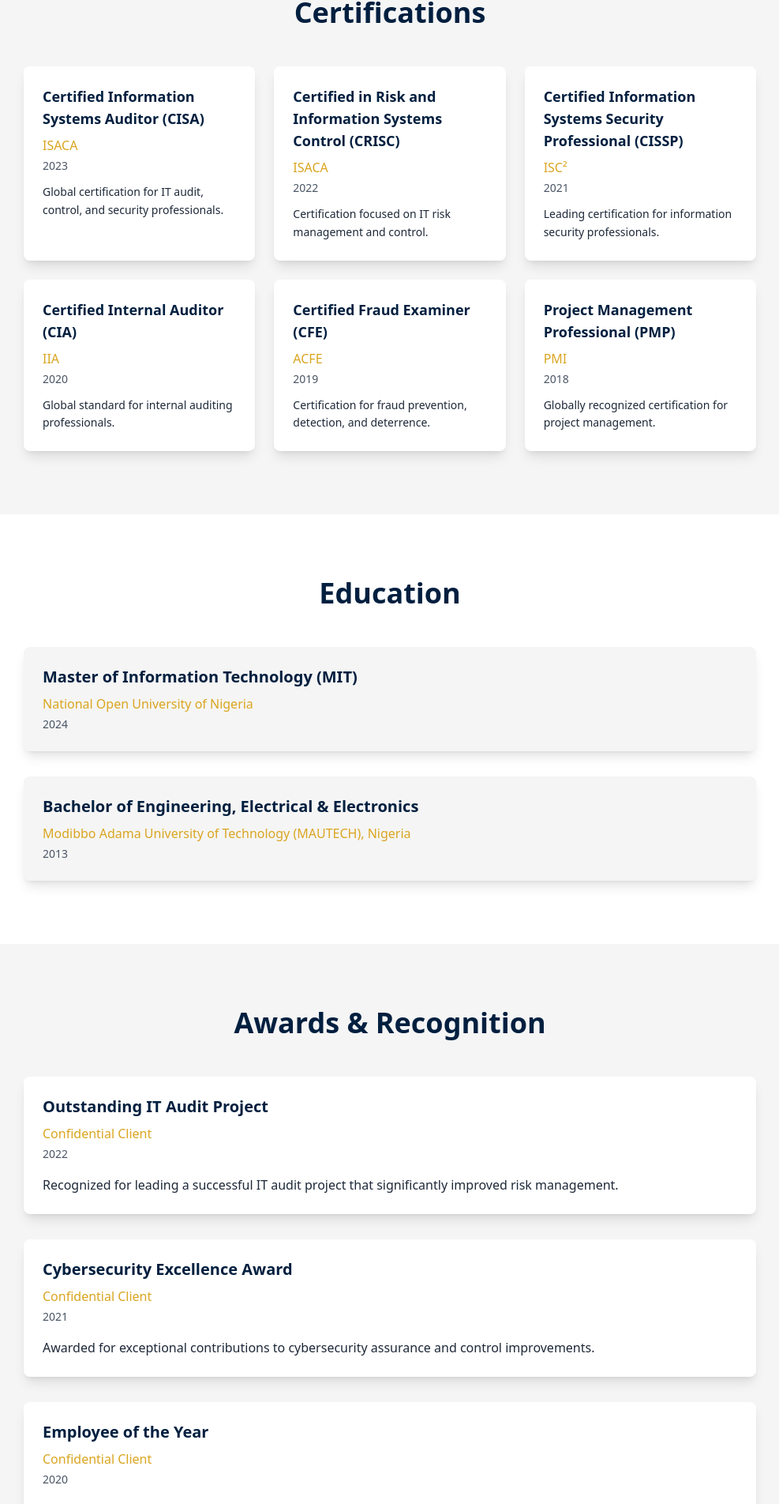
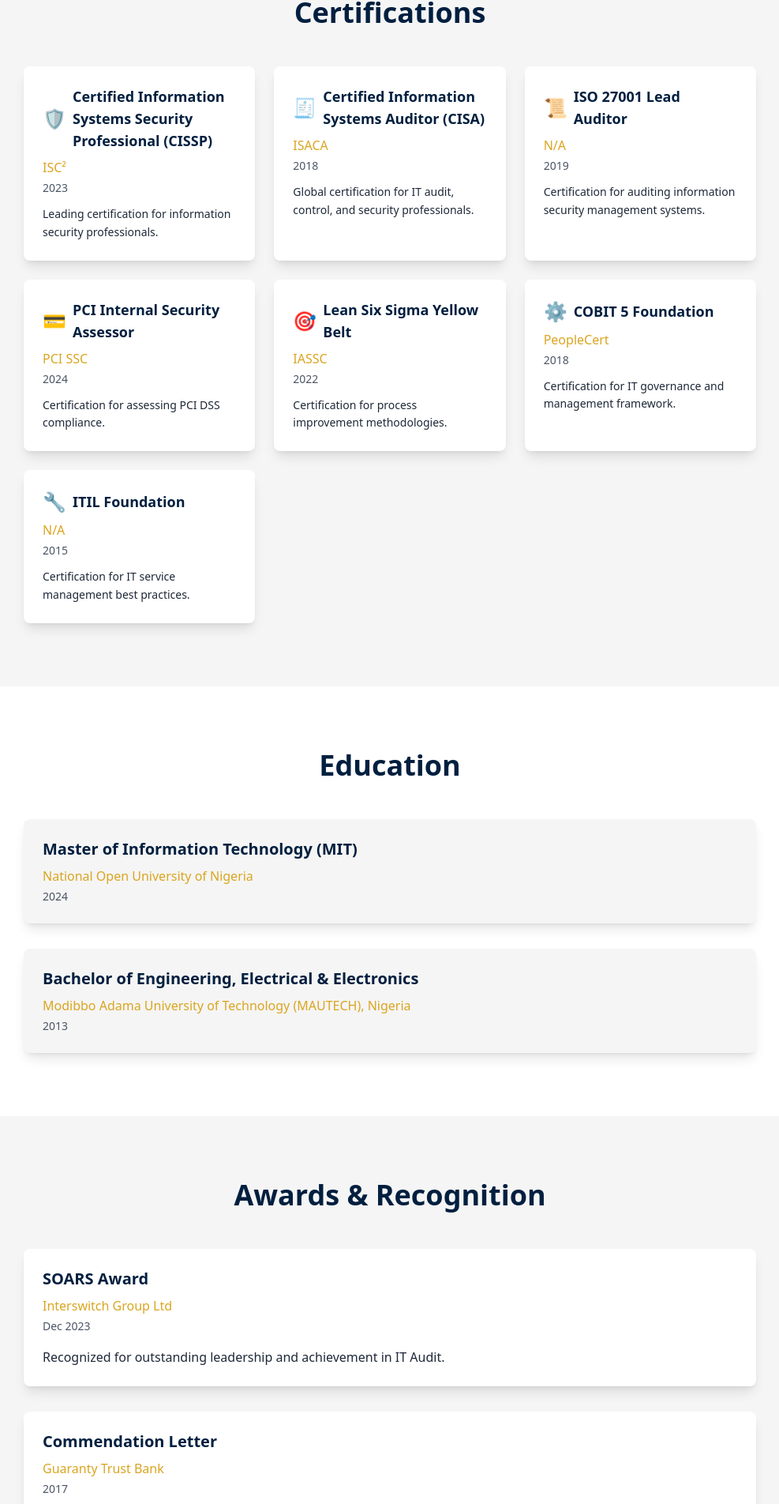
Before and after one commit to samkiel488/Emmanuel-Ilesanmi_Portfolio, a Next.js app: page / in a window 1280 px wide. Shown: the part 4770-6674 px from the top of the page at 79% size, without its empty margins (146-1133 px from the left). Built offline with nearby package versions, Linux system fonts and the light colour scheme.

Commit message:
`feat: Update Awards and Certifications components with new data and icons`

```diff
--- a/src/components/Awards.tsx
+++ b/src/components/Awards.tsx
@@ -5,22 +5,22 @@
 const Awards = () => {
   const awards = [
     {
-      title: "Outstanding IT Audit Project",
-      issuer: "Confidential Client",
-      year: "2022",
-      description: "Recognized for leading a successful IT audit project that significantly improved risk management."
+      title: "SOARS Award",
+      issuer: "Interswitch Group Ltd",
+      year: "Dec 2023",
+      description: "Recognized for outstanding leadership and achievement in IT Audit."
     },
     {
-      title: "Cybersecurity Excellence Award",
-      issuer: "Confidential Client",
-      year: "2021",
-      description: "Awarded for exceptional contributions to cybersecurity assurance and control improvements."
+      title: "Commendation Letter",
+      issuer: "Guaranty Trust Bank",
+      year: "2017",
+      description: "Acknowledged for successful Data Centre Migration project."
     },
     {
-      title: "Employee of the Year",
-      issuer: "Confidential Client",
-      year: "2020",
-      description: "Honored for outstanding performance and dedication to IT audit and risk management."
+      title: "Memberships",
+      issuer: "",
+      year: "",
+      description: "ISC² | ISACA | Institute of Internal Auditors (Lagos & Atlantic Canada Chapters)"
     }
   ];
 
--- a/src/components/Certifications.tsx
+++ b/src/components/Certifications.tsx
@@ -5,40 +5,53 @@
 const Certifications = () => {
   const certifications = [
     {
+      name: "Certified Information Systems Security Professional (CISSP)",
+      issuer: "ISC²",
+      year: "2023",
+      icon: "🛡️",
+      description: "Leading certification for information security professionals."
+    },
+    {
       name: "Certified Information Systems Auditor (CISA)",
       issuer: "ISACA",
-      year: "2023",
+      year: "2018",
+      icon: "🧾",
       description: "Global certification for IT audit, control, and security professionals."
     },
     {
-      name: "Certified in Risk and Information Systems Control (CRISC)",
-      issuer: "ISACA",
-      year: "2022",
-      description: "Certification focused on IT risk management and control."
+      name: "ISO 27001 Lead Auditor",
+      issuer: "N/A",
+      year: "2019",
+      icon: "📜",
+      description: "Certification for auditing information security management systems."
     },
     {
-      name: "Certified Information Systems Security Professional (CISSP)",
-      issuer: "ISC²",
-      year: "2021",
-      description: "Leading certification for information security professionals."
+      name: "PCI Internal Security Assessor",
+      issuer: "PCI SSC",
+      year: "2024",
+      icon: "💳",
+      description: "Certification for assessing PCI DSS compliance."
     },
     {
-      name: "Certified Internal Auditor (CIA)",
-      issuer: "IIA",
-      year: "2020",
-      description: "Global standard for internal auditing professionals."
+      name: "Lean Six Sigma Yellow Belt",
+      issuer: "IASSC",
+      year: "2022",
+      icon: "🎯",
+      description: "Certification for process improvement methodologies."
     },
     {
-      name: "Certified Fraud Examiner (CFE)",
-      issuer: "ACFE",
-      year: "2019",
-      description: "Certification for fraud prevention, detection, and deterrence."
+      name: "COBIT 5 Foundation",
+      issuer: "PeopleCert",
+      year: "2018",
+      icon: "⚙️",
+      description: "Certification for IT governance and management framework."
     },
     {
-      name: "Project Management Professional (PMP)",
-      issuer: "PMI",
-      year: "2018",
-      description: "Globally recognized certification for project management."
+      name: "ITIL Foundation",
+      issuer: "N/A",
+      year: "2015",
+      icon: "🔧",
+      description: "Certification for IT service management best practices."
     }
   ];
 
@@ -63,7 +76,10 @@
               viewport={{ once: true }}
               className="bg-white dark:bg-gray-800 p-6 rounded-lg shadow-lg hover:shadow-xl transition-all duration-300 hover:scale-105"
             >
-              <h3 className="text-lg font-semibold text-primary dark:text-accent mb-2">{cert.name}</h3>
+              <div className="flex items-center mb-2">
+                <span className="text-2xl mr-2">{cert.icon}</span>
+                <h3 className="text-lg font-semibold text-primary dark:text-accent">{cert.name}</h3>
+              </div>
               <p className="text-accent font-medium mb-1">{cert.issuer}</p>
               <p className="text-sm text-gray-600 dark:text-gray-400 mb-3">{cert.year}</p>
               <p className="text-gray-800 dark:text-gray-300 text-sm leading-relaxed">{cert.description}</p>
```
Also changed, not shown: 1 other file (tests, documents, lock files or other folders).
